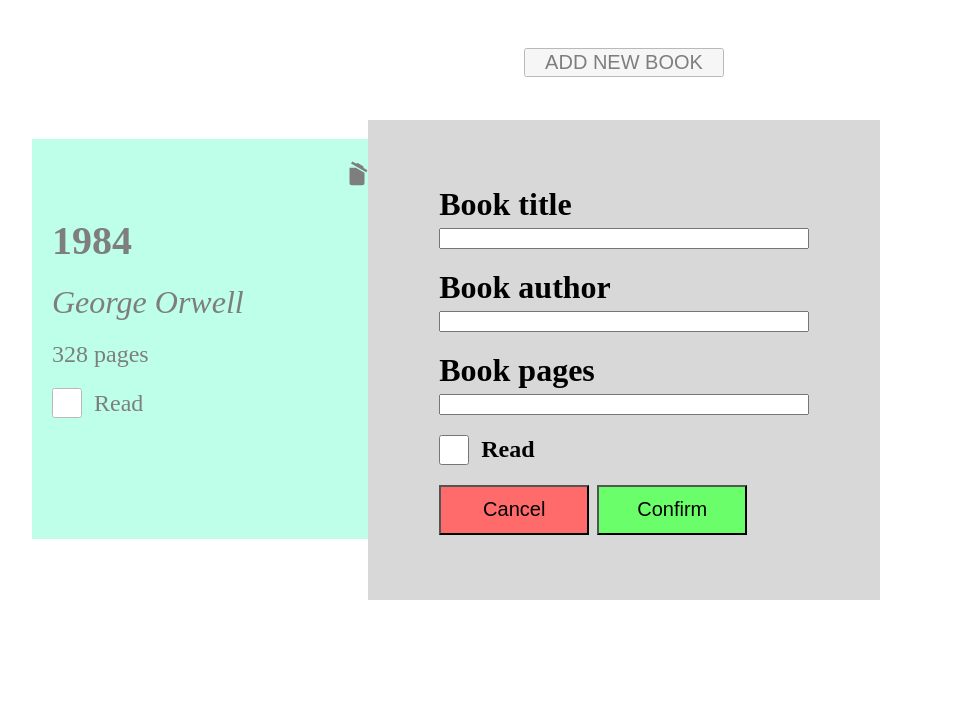
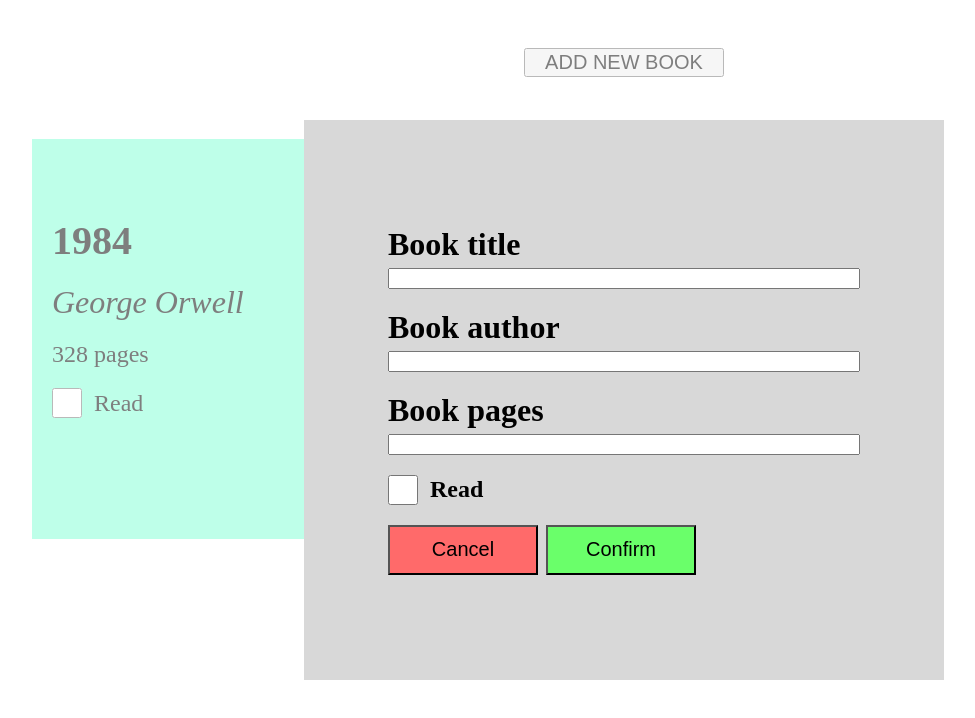
Before and after one commit to JohnnyRuiz7/library, a plain HTML site: page index.html in a window 1280 px wide. Both pictures are taken after a click on the button "ADD NEW BOOK". Shown: the whole page, without its empty margins (16-991 px from the left). Drawn offline with Linux system fonts and the light colour scheme.

Commit message:
form update

```diff
--- a/styles.css
+++ b/styles.css
@@ -110,8 +110,8 @@
 #form-container {
     position: fixed;
     top: 15%;
-    width: clamp(300px, 40%, 40%);
-    height: clamp(400px, 70%, 60%);
+    width: clamp(300px, 50%, 50%);
+    height: clamp(450px, 70%, 70%);
     display: none;
     flex-direction: column;
     justify-content: space-between;
```
